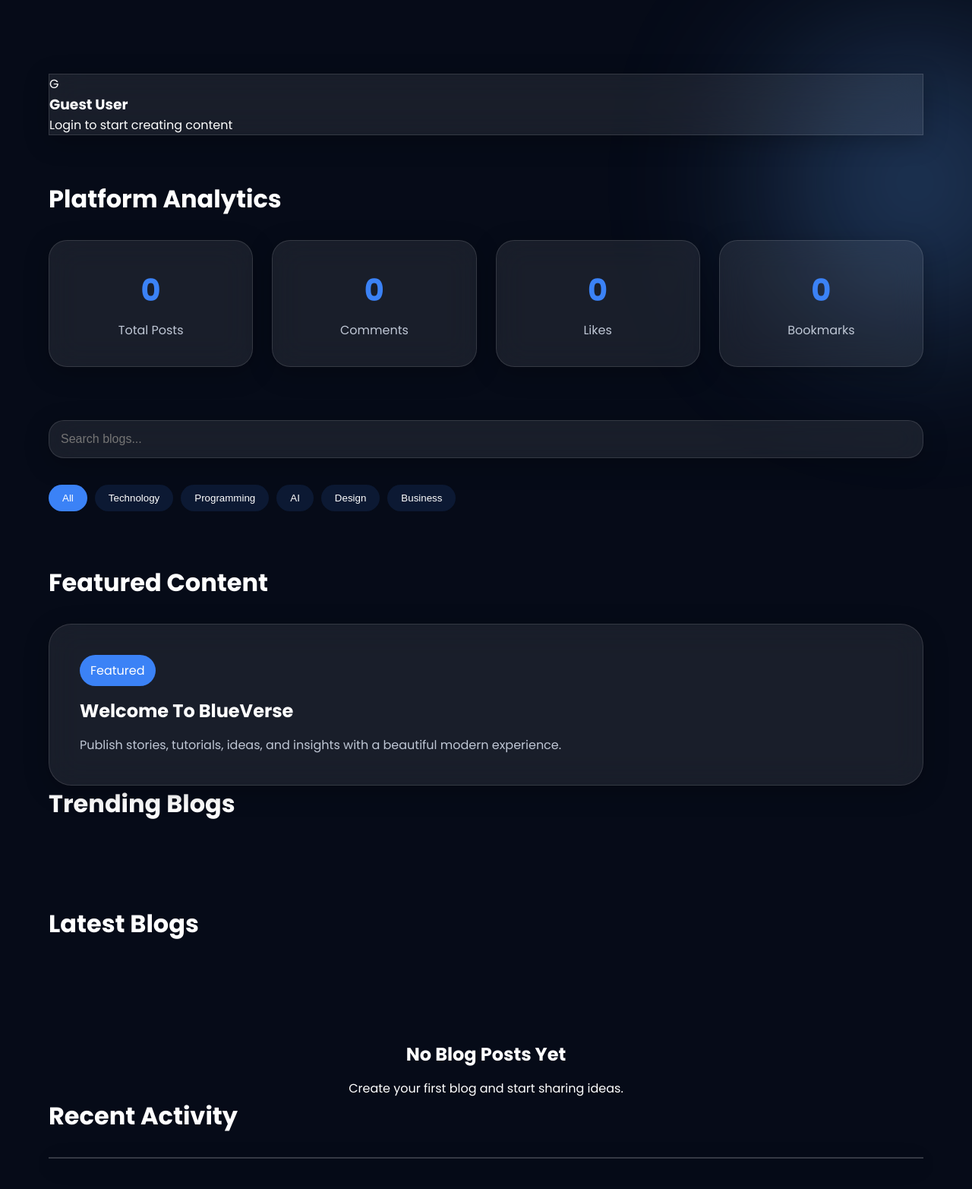
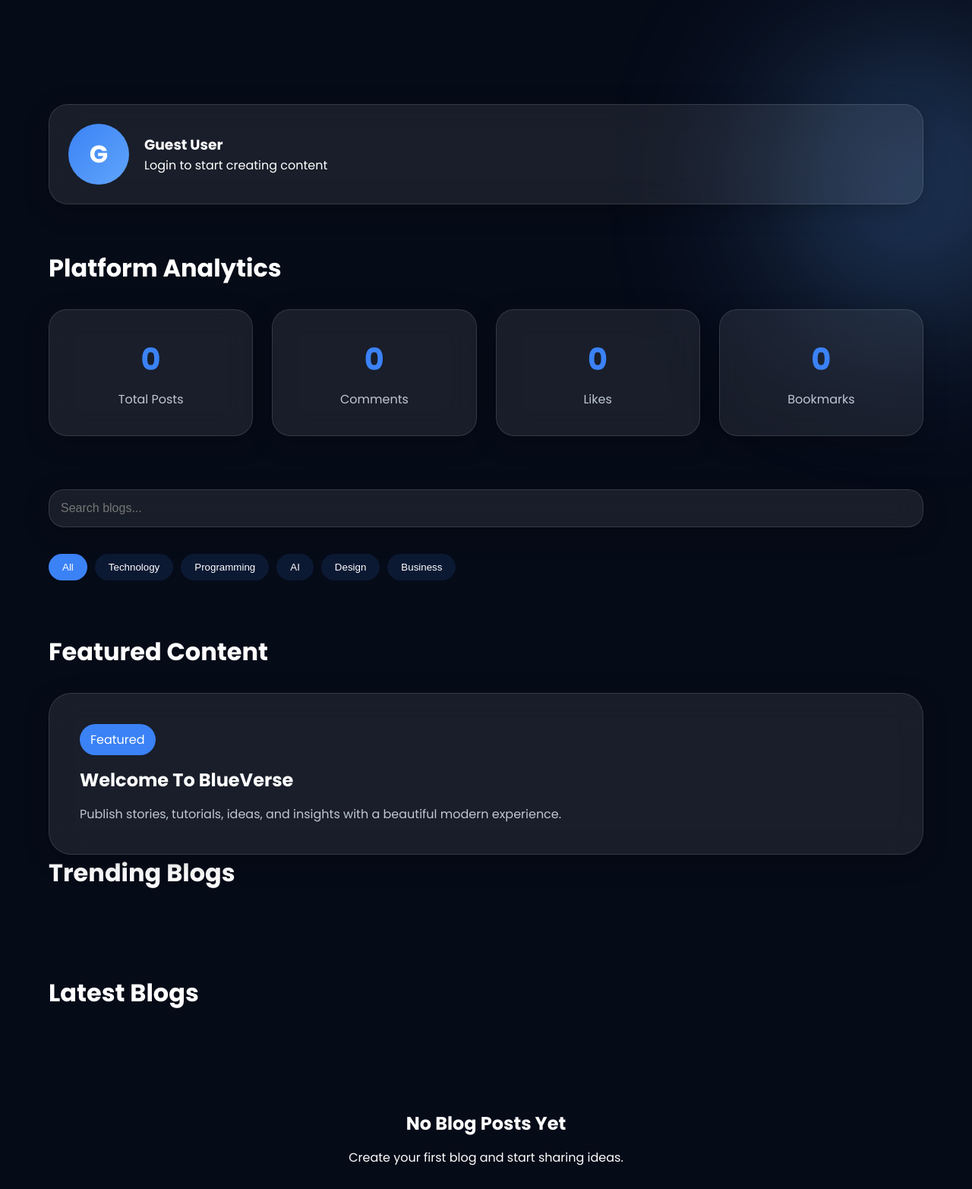
Before and after one commit to Annabattula-Satya-Bhuvan/Blog-Platform, a plain HTML site: page index.html in a window 1280 px wide. Shown: the part 535-2100 px from the top of the page at 76% size. Drawn offline with Linux system fonts and the light colour scheme.

Commit message:
Update style.css

```diff
--- a/style.css
+++ b/style.css
@@ -829,3 +829,86 @@
         padding:20px;
     }
 }
+
+.profile-section{
+
+    width:90%;
+    margin:40px auto;
+}
+
+.profile-card{
+
+    display:flex;
+    align-items:center;
+    gap:20px;
+
+    padding:25px;
+
+    border-radius:25px;
+}
+
+.avatar{
+
+    width:80px;
+    height:80px;
+
+    border-radius:50%;
+
+    display:flex;
+    align-items:center;
+    justify-content:center;
+
+    font-size:2rem;
+    font-weight:700;
+
+    background:linear-gradient(
+    135deg,
+    #3b82f6,
+    #60a5fa
+    );
+
+    color:white;
+}
+
+.activity-section{
+
+    margin-top:80px;
+}
+
+.activity-card{
+
+    padding:30px;
+
+    border-radius:25px;
+}
+
+.activity-item{
+
+    padding:15px;
+    margin-bottom:10px;
+
+    border-radius:15px;
+
+    background:rgba(255,255,255,.05);
+}
+
+.reading-time{
+
+    color:#60a5fa;
+    font-size:.85rem;
+}
+
+.trending-badge{
+
+    display:inline-block;
+
+    padding:8px 14px;
+
+    background:#3b82f6;
+
+    color:white;
+
+    border-radius:50px;
+
+    margin-bottom:15px;
+}
```
